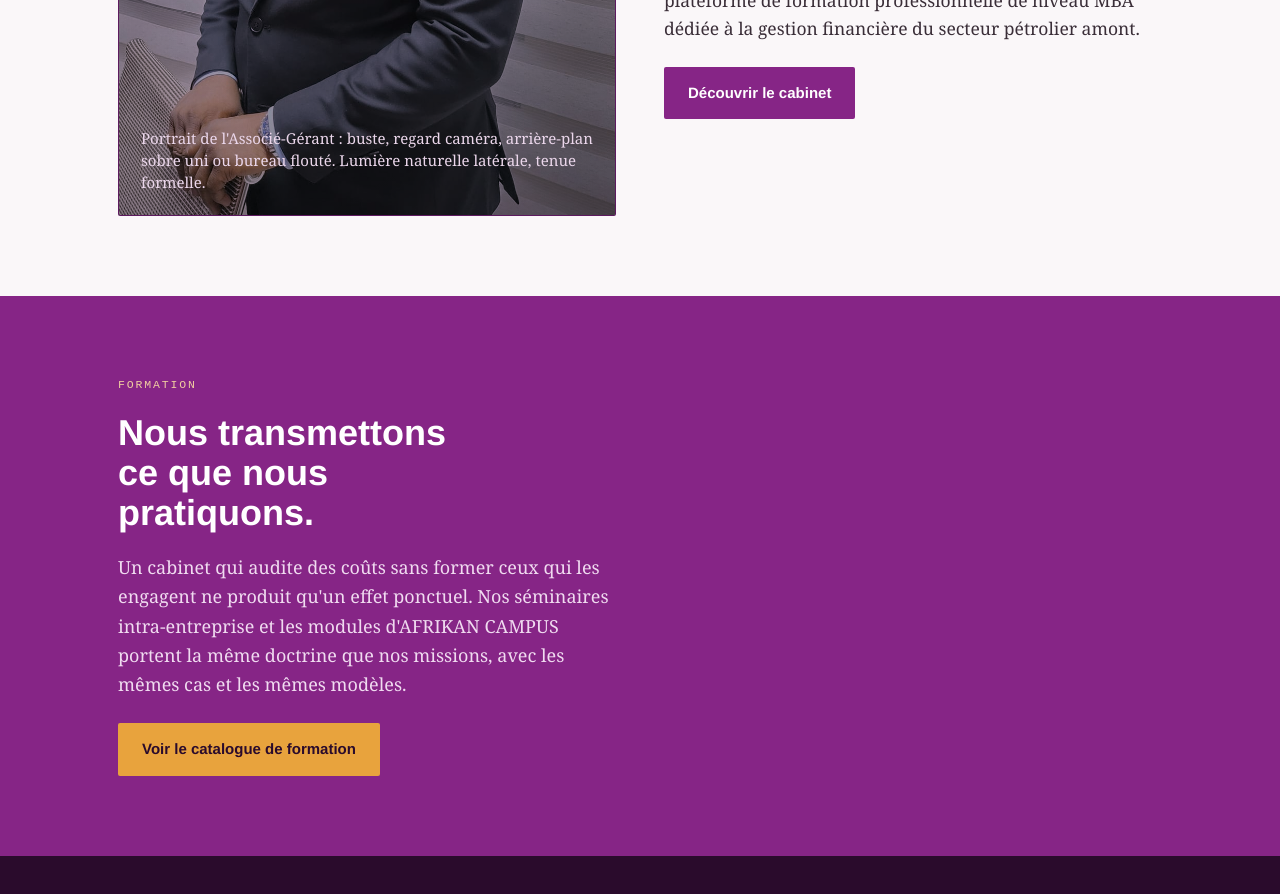
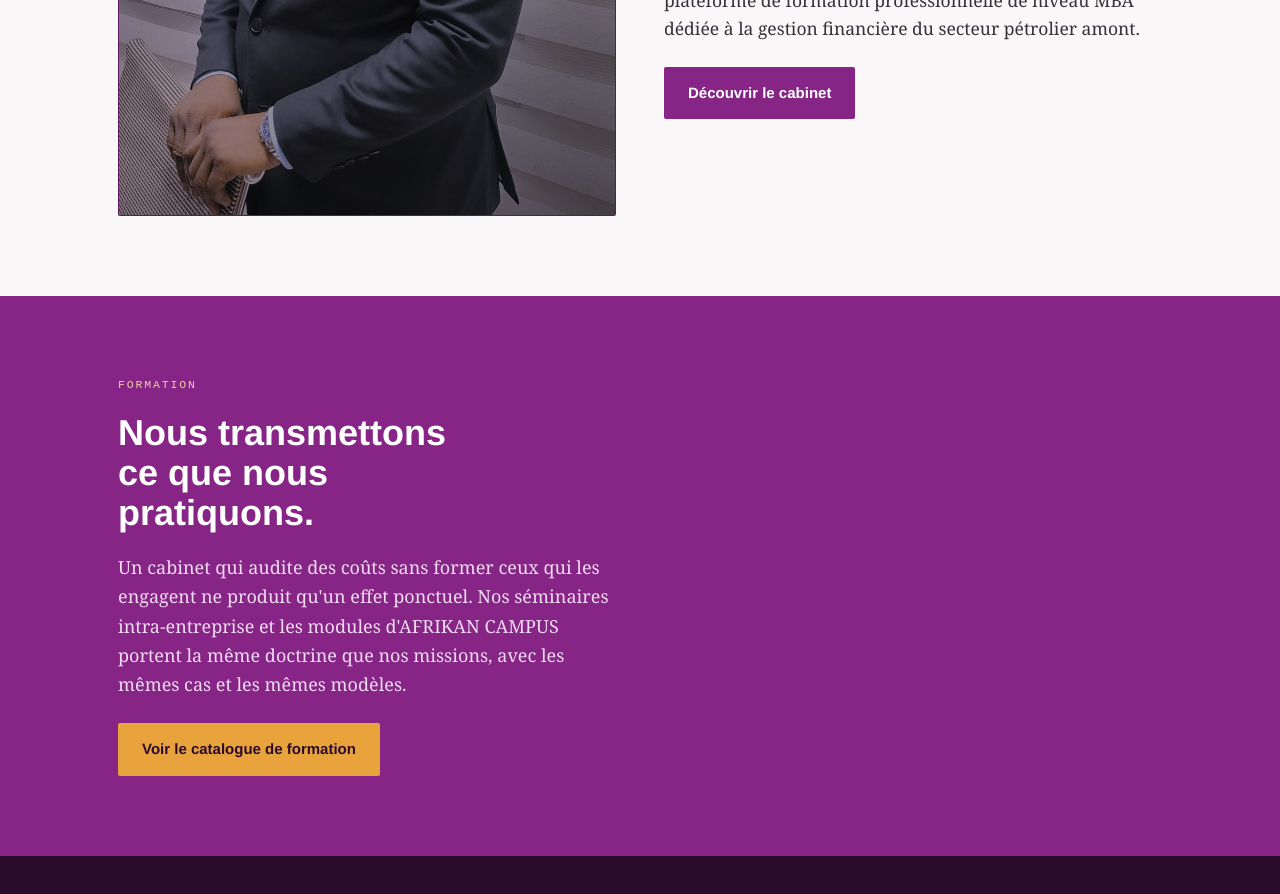
Before and after one commit to GomaNao07/Site-web-2hm-Finance, a React (Vite) app: page / in a window 1280 px wide. Shown: the part 4320-5214 px from the top of the page. Built offline with nearby package versions, Linux system fonts and the light colour scheme.

Commit message:
feat: ajout de js docs de ImageSlot

```diff
--- a/src/pages/Home.jsx
+++ b/src/pages/Home.jsx
@@ -251,7 +251,7 @@ export default function Home() {
             refCode=""
             url={img_1}
             heightClass="min-h-[640px]"
-            brief="Portrait de l'Associé-Gérant : buste, regard caméra, arrière-plan sobre uni ou bureau flouté. Lumière naturelle latérale, tenue formelle."
+            brief=""
           />
 
           <div>
```
Also changed, not shown: src/components/ImageSlot.jsx (+18 -0 lines).
